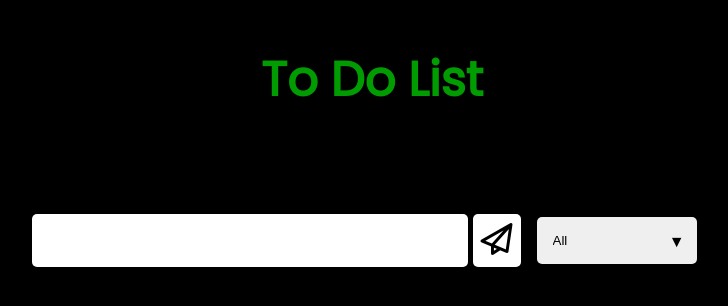
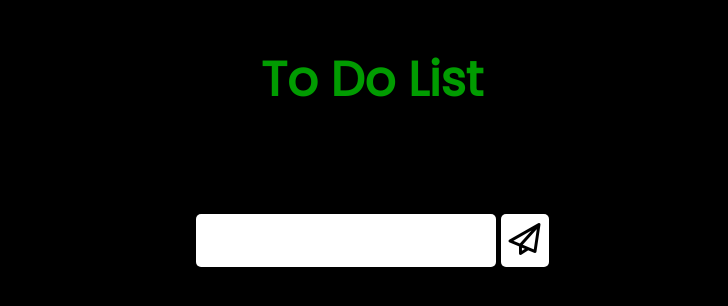
Before and after one commit to badvell/to-do-app, a plain HTML site: page index.html in a window 1280 px wide. Shown: the whole page, without its empty margins (268-996 px from the left). Drawn offline with Linux system fonts and the light colour scheme.

Commit message:
final version

```diff
--- a/app.js
+++ b/app.js
@@ -6,7 +6,7 @@ const filterOption = document.querySelector('.filter__todo');
 document.addEventListener('DOMContentLoaded', getTodos);
 todoBtn.addEventListener('click', addTodo);
 todoList.addEventListener('click', deleteCheck);
-filterOption.addEventListener('click', filterTodo);
+// filterOption.addEventListener('click', filterTodo);
 
 function addTodo(evt) {
   evt.preventDefault();
--- a/index.html
+++ b/index.html
@@ -26,13 +26,13 @@
       <button type="submit" class="todo__btn">
         <i class="fa-regular fa-paper-plane"></i>
       </button>
-      <div class="select">
+      <!-- <div class="select">
         <select name="todos" class="filter__todo">
           <option value="all">All</option>
           <option value="completed">Completed</option>
           <option value="uncompleted">Uncompleted</option>
         </select>
-      </div>
+      </div> -->
     </form>
     <div class="todo__container">
       <ul class="todo__list"></ul>
--- a/style.css
+++ b/style.css
@@ -31,6 +31,7 @@ form button {
   border: none;
   background: white;
   border-radius: 5px;
+  max-width: 300px;
 }
 
 form button {
@@ -52,7 +53,7 @@ form button:hover {
 }
 
 .todo__list {
-  min-width: 30%;
+  min-width: 90%;
   list-style: none;
 }
 
@@ -66,6 +67,15 @@ form button:hover {
   font-size: 1.5rem;
   border-radius: 5px;
   transition: all 0.4s ease;
+}
+
+.todo__btn,
+.todo__btn:link,
+.todo__btn:visited {
+  background: white;
+  cursor: pointer;
+  transition: all 0.3s ease;
+  margin-left: 5px;
 }
 
 .todo li {
```
